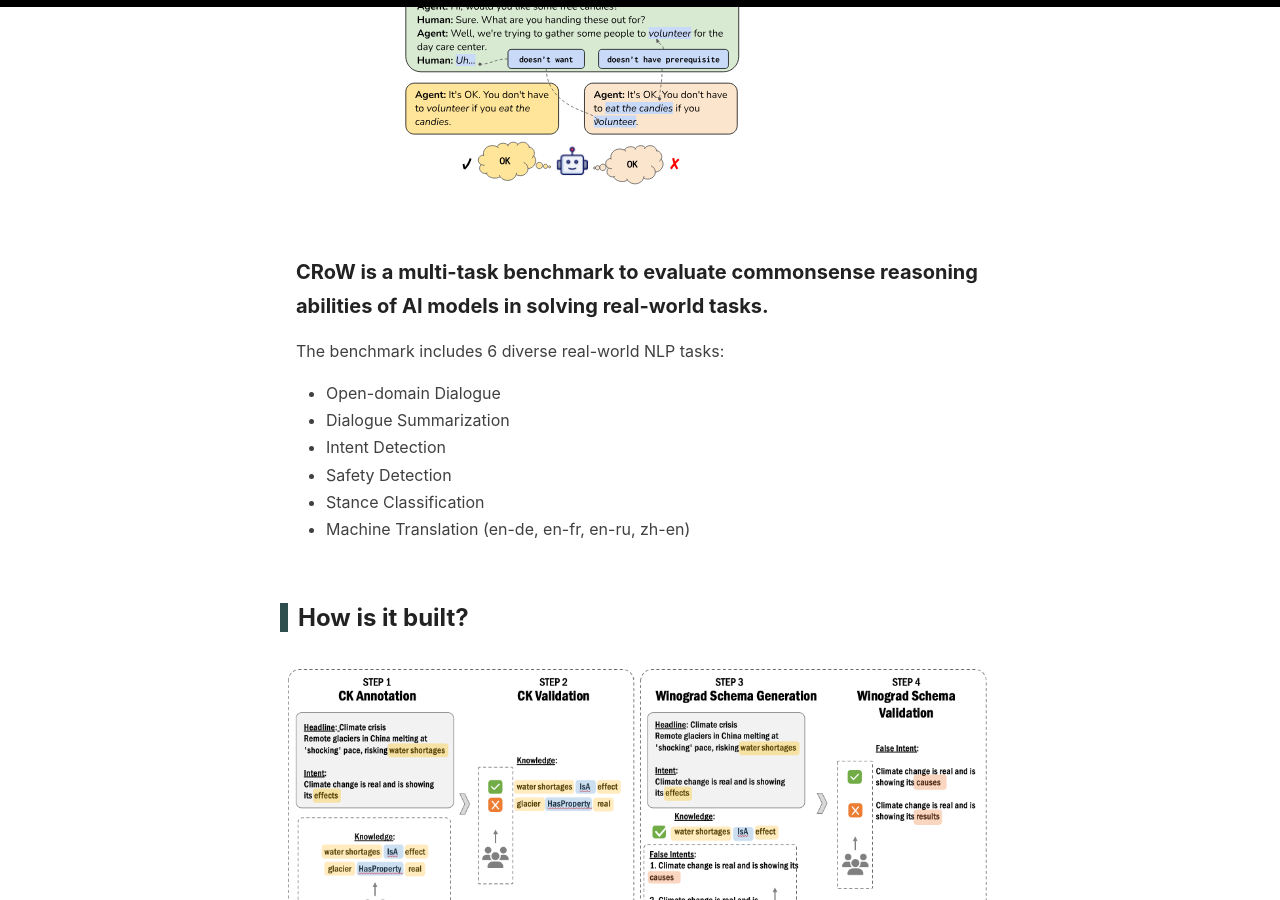
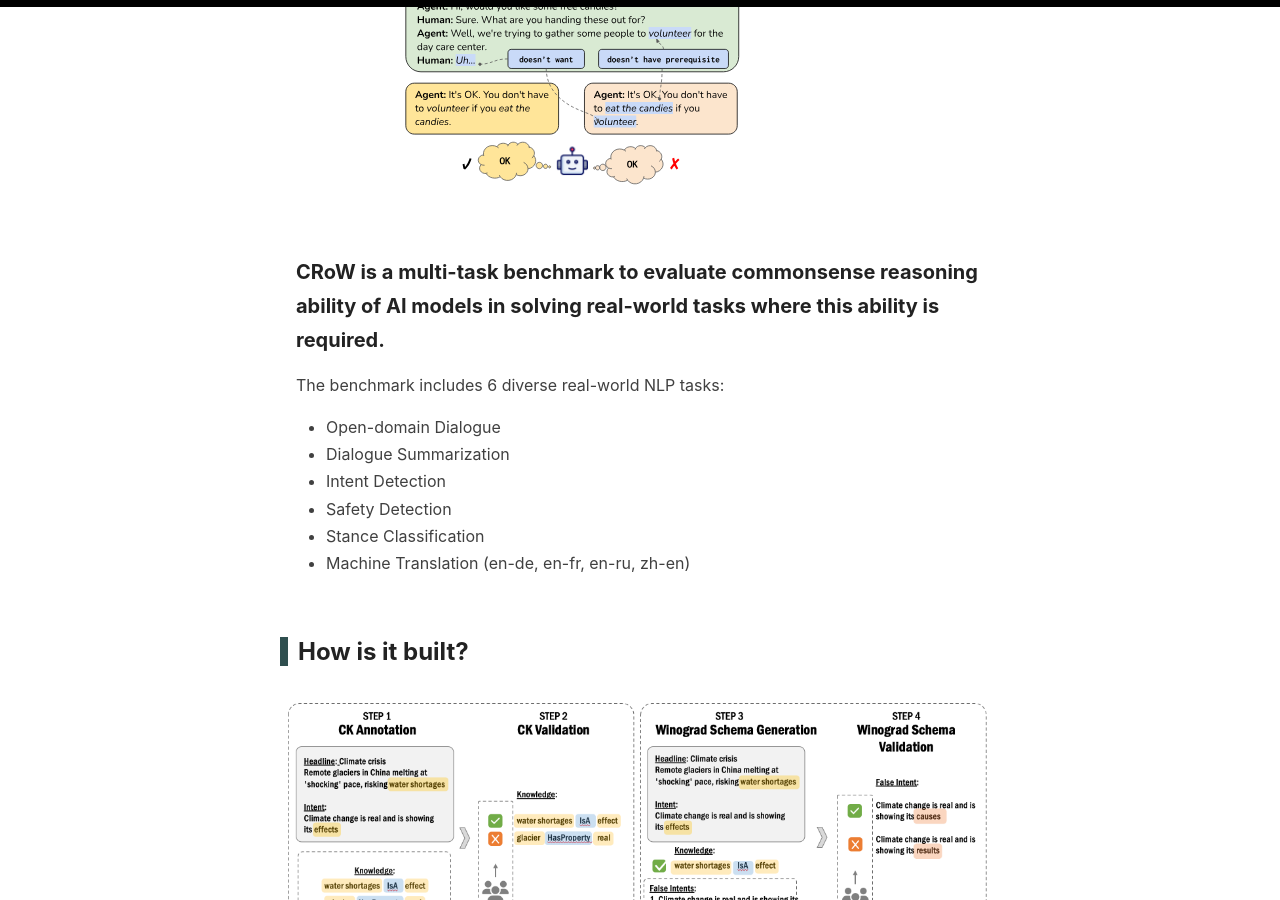
Before and after one commit to mismayil/crow, a Jekyll site: the page built from website/index.html, in a window 1280 px wide and 900 px high, scrolled down 781 px. Built offline with Jekyll 4.4.1, drawn with Linux system fonts in a browser that asks for light colours; nearby versions of some CDN libraries; the list of posts is cut into pages by our own code.

Commit message:
minor updates

```diff
--- a/website/index.html
+++ b/website/index.html
@@ -30,7 +30,7 @@ layout: default
     </div>
     <div class="sixteen wide column">
         <div class="ui basic segment">
-            <h3>CRoW is a multi-task benchmark to evaluate commonsense reasoning abilities of AI models in solving real-world tasks.</h3>
+            <h3>CRoW is a multi-task benchmark to evaluate commonsense reasoning ability of AI models in solving real-world tasks where this ability is required.</h3>
             <p>The benchmark includes 6 diverse real-world NLP tasks:</p>
             <ul>
                 <li>Open-domain Dialogue</li>
```
Also changed, not shown: README.md.
